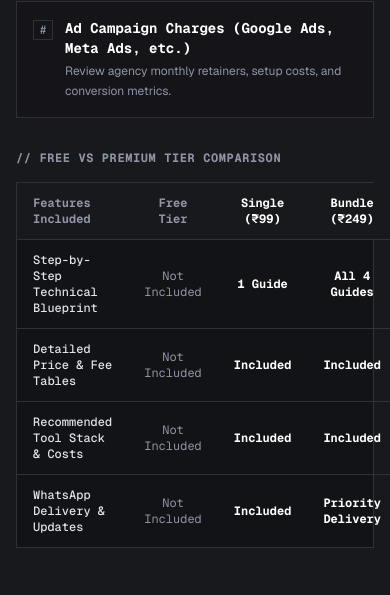
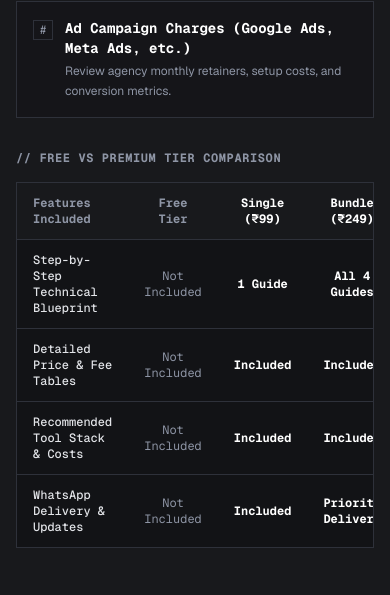
Before and after one commit to iamabhinavjoshi0615-web/freelancing-portal, a Next.js app: page /unlock in a window 390 px wide. Shown: the part 1248-1843 px from the top of the page. Built offline with nearby package versions, Linux system fonts and the light colour scheme.

Commit message:
Enhance mobile responsiveness and table horizontal scrolling

```diff
--- a/src/app/layout.tsx
+++ b/src/app/layout.tsx
@@ -36,11 +36,11 @@
         <script src="https://checkout.razorpay.com/v1/checkout.js" async></script>
       </head>
       <body
-        className="min-h-full flex flex-col bg-[#F7F3EC] text-[#22281F] font-sans"
+        className="min-h-full flex flex-col bg-[#F7F3EC] text-[#22281F] font-sans overflow-x-hidden max-w-full"
         suppressHydrationWarning
       >
         <Header agencyName={settings.agencyName} />
-        <main className="flex-grow flex flex-col">{children}</main>
+        <main className="flex-grow flex flex-col w-full max-w-full overflow-x-hidden">{children}</main>
         <Footer
           agencyName={settings.agencyName}
           tagline={settings.tagline}
--- a/src/app/unlock/page.tsx
+++ b/src/app/unlock/page.tsx
@@ -824,7 +824,7 @@
               <h2 className="text-xs font-mono font-bold text-[#8E95A5] uppercase tracking-wider">
                 // Free vs Premium Tier Comparison
               </h2>
-              <div className="border border-[#2E313A] bg-[#121316]">
+              <div className="border border-[#2E313A] bg-[#121316] overflow-x-auto">
                 <table className="w-full text-xs text-left">
                   <thead>
                     <tr className="bg-[#18191C] text-[#8E95A5] font-bold border-b border-[#2E313A]">
```
